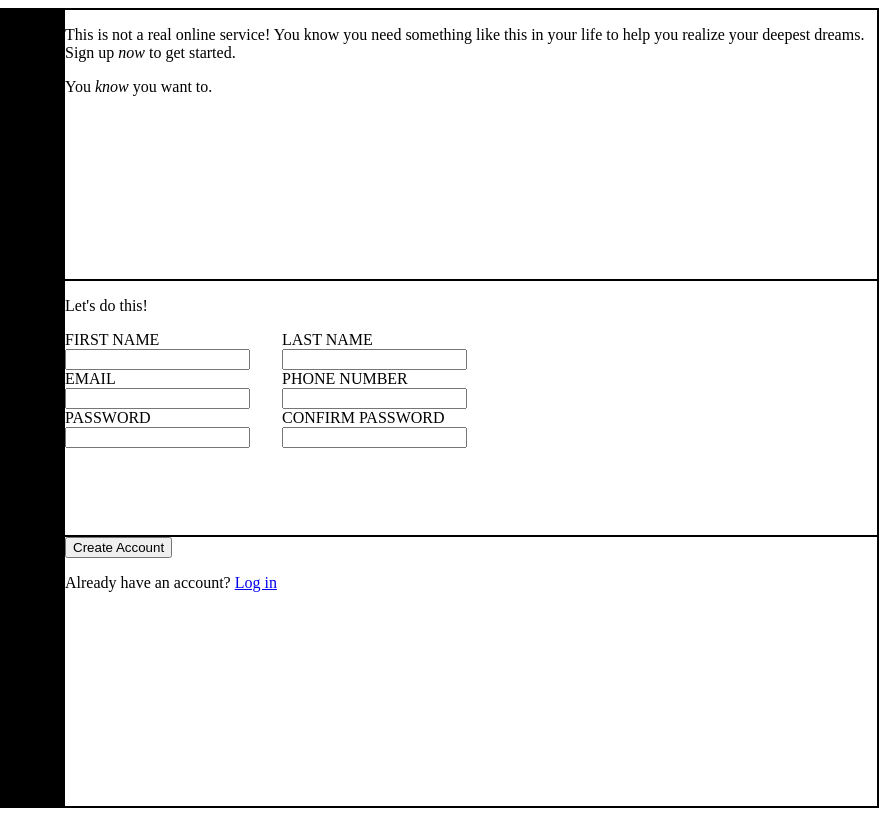
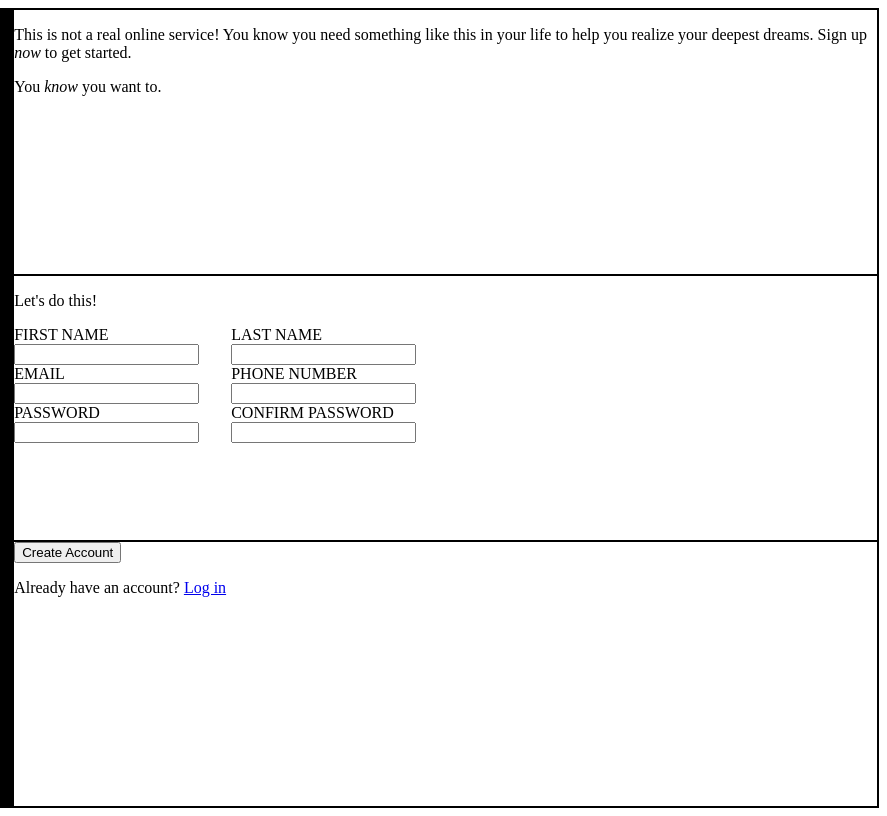
Before and after one commit to CarlosAndres41/project-sign-up-form, a plain HTML site: page index.html in a window 1280 px wide. Shown: the full height of the page, 393-1280 px from the left. Drawn offline with Linux system fonts and the light colour scheme.

Commit message:
Refactor CSS

```diff
--- a/style.css
+++ b/style.css
@@ -24,24 +24,12 @@
 .form,
 .submit {
     border: 1px solid black;
+    flex: 1;
 }
 
 .sign-up-form {
     display: flex;
     flex-direction: column;
-    flex: 1;
-}
-
-.intro {
-    height: 34%;
-}
-
-.form {
-    height: 32%;
-}
-
-.submit {
-    height: 34%;
 }
 
 .form-pair {
```
